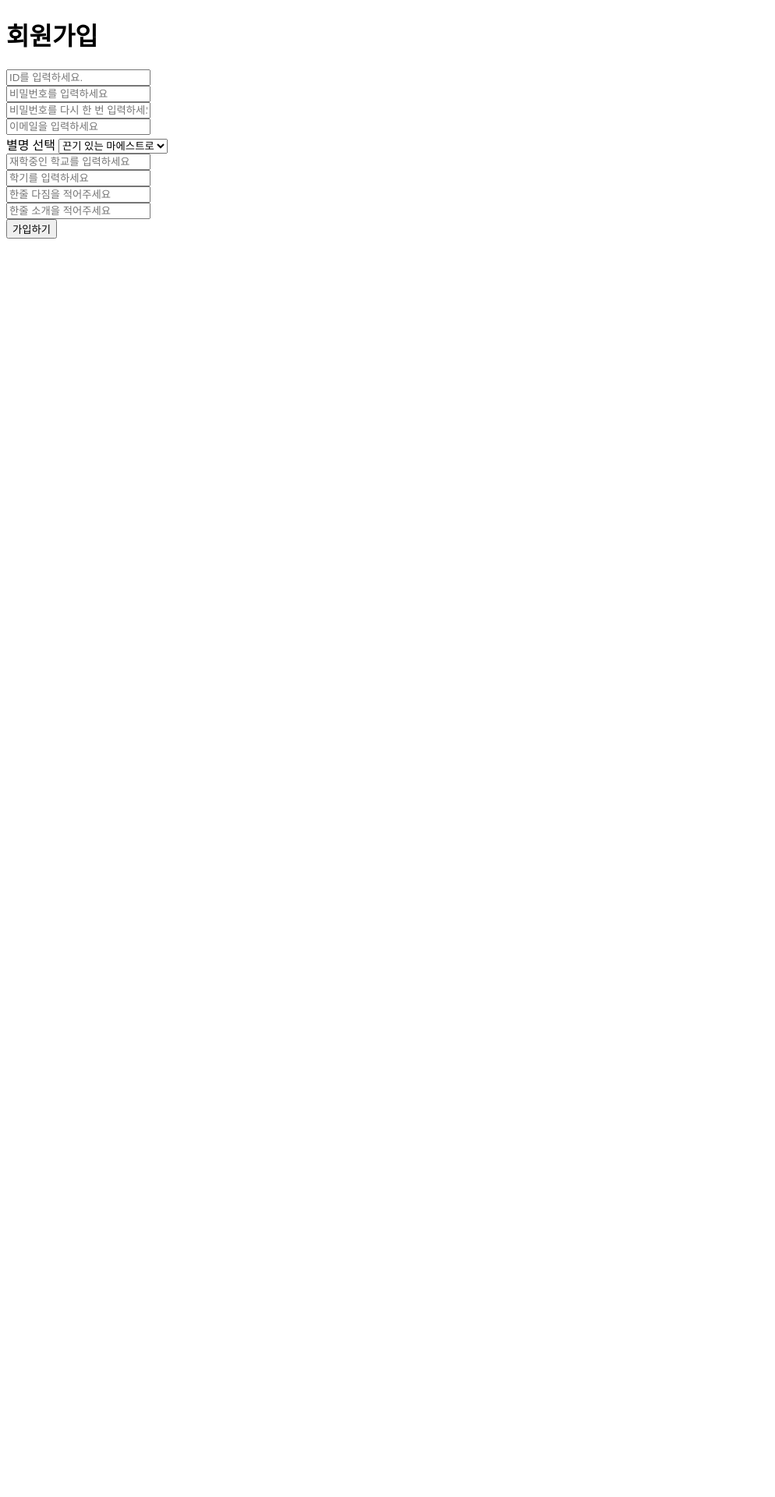
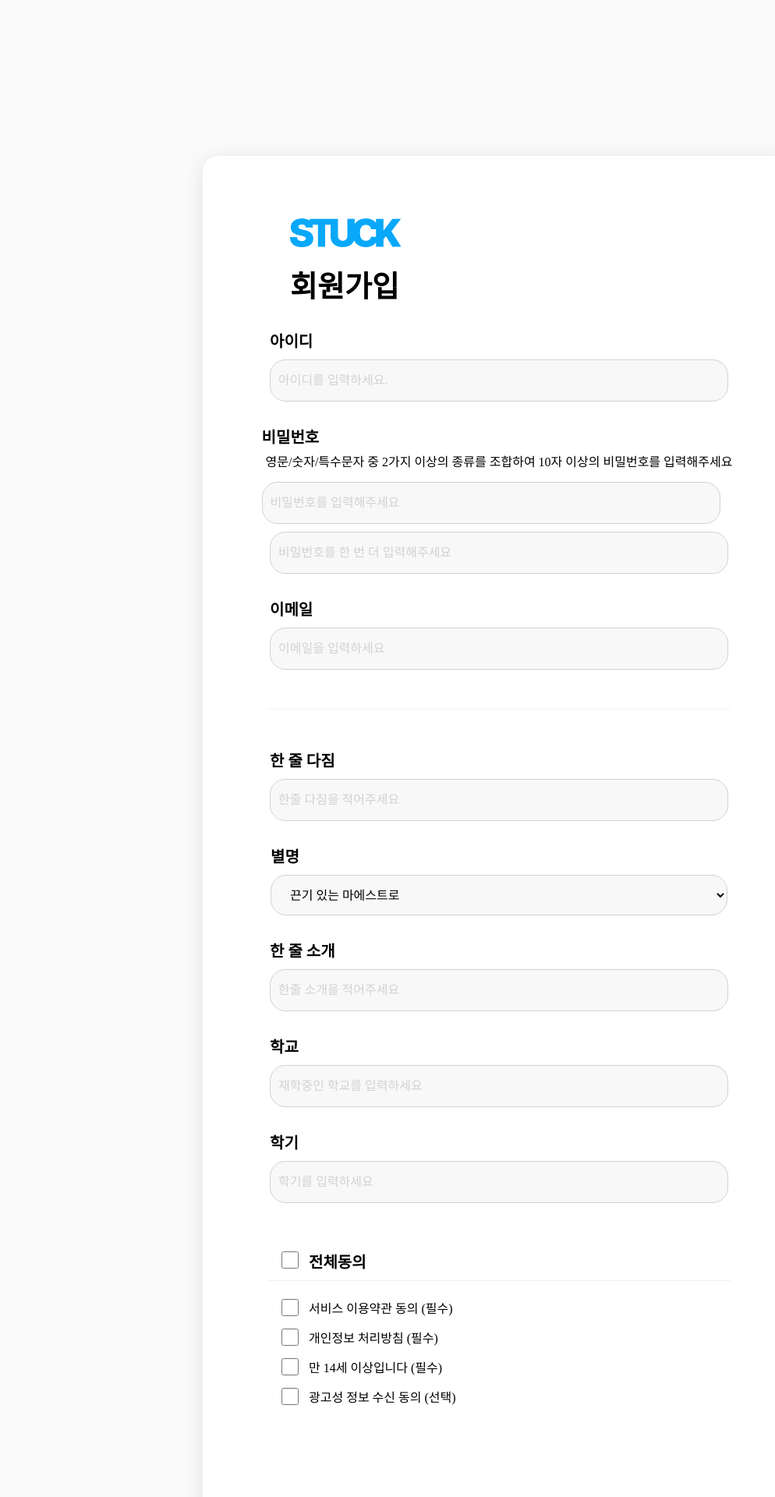
Before and after one commit to 2024-HERETHON/2024-Herethon-2, a Django app: page /accounts/signup/ in a window 1280 px wide. Shown: the top 1920 px of the page at 78% size, without its empty margins (0-994 px from the left). Before the commit the page ends 306 px from the top, so only its background shows below. Run offline with Django 5.2, Linux system fonts and the light colour scheme; some web fonts are replaced.

```diff
--- a/StuckProject/accounts/templates/accounts/signup.html
+++ b/StuckProject/accounts/templates/accounts/signup.html
@@ -1,53 +1,154 @@
-<!-- {% load static %} -->
+{% extends "base.html" %}
+
+{% load static %}
+{% block content %}
 <!DOCTYPE html>
 <html lang="en">
+
 <head>
     <meta charset="UTF-8">
     <meta name="viewport" content="width=device-width, initial-scale=1.0">
     <title>회원가입 페이지</title>
+    <link rel="stylesheet" href="{% static 'css/signup.css' %}">
 </head>
+
 <body>
-    <h1>회원가입</h1>
+    <div class="empty"></div>
+    <div class="empty"></div>
+    <main class="signup-main">
+
+        <div class="wrap">
+
+            <div class="logo">
+                <img src="{% static 'img/LOGO.png' %}" alt="logo">
+                <h4>회원가입</h4>
+            </div>
+            {% if error_message %}
+            <p style="color: red;">{{ error_message }}</p>
+            {% endif %}
+
             <form class="user" method="POST">
                 {% csrf_token %}
-        <div>
-            <input type="text" name="username" placeholder="ID를 입력하세요.">
+                <div class="input-form id">
+                    <h6>아이디</h6>
+                    <input type="text" name="username" placeholder="아이디를 입력하세요.">
                 </div>
-        <div>
-            <input type="password" name="password" placeholder="비밀번호를 입력하세요">
+                <div class="input-form pwd">
+                    <h6>비밀번호</h6>
+                    <p class="check-pwd">영문/숫자/특수문자 중 2가지 이상의 종류를 조합하여 10자 이상의 비밀번호를 입력해주세요</p>
+                    <input type="password" name="password" placeholder="비밀번호를 입력해주세요">
                 </div>
-        <div>
-            <input type="password" name="password2" placeholder="비밀번호를 다시 한 번 입력하세요">
+                <div class="input-form pwd">
+                    <input type="password" name="password2" placeholder="비밀번호를 한 번 더 입력해주세요">
                     {% if error_message %}
                     <p style="color: red;">{{ error_message }}</p>
                     {% endif %}
                 </div>
-        <div>
+
+                <div class="input-form email">
+                    <h6>이메일</h6>
                     <input type="email" name="email" placeholder="이메일을 입력하세요" required>
                 </div>
-        별명 선택
-        <select name="nickname">
-            <option value="끈기 있는 마에스트로" {% if request.user.customuser.resolution == "끈기 있는 마에스트로" %}selected{% endif %}>끈기 있는 마에스트로</option>
-            <option value="열정의 천재" {% if request.user.customuser.resolution == "열정의 지니어스" %}selected{% endif %}>열정의 천재</option>
-            <option value="성실한 지니어스" {% if request.user.customuser.resolution == "성실한 천재" %} selected {% endif %}>성실한 지니어스</option>
-            <option value="노력의 귀재" {% if request.user.customuser.resolution == "노력의 귀재" %}selected{% endif %}>노력의 귀재</option>
-            <option value="묵묵한 달인" {% if request.user.customuser.resolution == "묵묵한 달인" %}selected{% endif %}>묵묵한 달인</option>
+                <div class="line"></div>
+                <div class="input-form resolution">
+                    <h6>한 줄 다짐</h6>
+                    <input type="text" name="resolution" placeholder="한줄 다짐을 적어주세요" required>
+                </div>
+
+                <div class="input-form ">
+                    <h6>별명</h6>
+                    <select  name="nickname" class="nickname" >
+
+                            <option value="끈기 있는 마에스트로" selected {% if request.user.customuser.nickname == "끈기 있는 마에스트로" %}selected{% endif %}>끈기
+                                있는 마에스트로</option>
+                            <option value="열정의 천재" {% if request.user.customuser.nickname == "열정의 지니어스" %}selected{% endif %}>열정의 천재
+                            </option>
+                            <option value="성실한 지니어스" {% if request.user.customuser.nickname == "성실한 천재" %} selected {% endif %}>성실한 지니어스
+                            </option>
+                            <option value="노력의 귀재" {% if request.user.customuser.nickname == "노력의 귀재" %}selected{% endif %}>노력의 귀재
+                            </option>
+                            <option value="묵묵한 달인" {% if request.user.customuser.nickname == "묵묵한 달인" %}selected{% endif %}>묵묵한 달인
+                            </option>
                     </select>
-        <div>
+                </div>
+                <div class="input-form introduce">
+                    <h6>한 줄 소개</h6>
+                    <input type="text" name="introduce" placeholder="한줄 소개을 적어주세요" required>
+                </div>
+                <div class="input-form univ">
+                    <h6>학교</h6>
                     <input type="text" name="univ" placeholder="재학중인 학교를 입력하세요">
                 </div>
-        <div>
+                <div class="input-form semester">
+                    <h6>학기</h6>
                     <input type="number" name="semester" placeholder="학기를 입력하세요">
                 </div>
-        <div>
-            <input type="text" name="resolution" placeholder="한줄 다짐을 적어주세요" required>
+
+                <div class="terms-check">
+                    <input type="checkbox" name="terms" class="terms1">
+                    <h6>전체동의</h6>
                 </div>
-        <div>
-            <input type="text" name="introduce" placeholder="한줄 소개을 적어주세요" required>
+                <div class="small-line"></div>
+                <div class="terms-check">
+                    <input type="checkbox" name="terms" class="terms2">
+                    <p>서비스 이용약관 동의 (필수)</p>
+                </div>
+                <div class="terms-check">
+                    <input type="checkbox" name="terms" class="terms3">
+                    <p>개인정보 처리방침 (필수)</p>
                 </div>
 
-        <input type="submit" value="가입하기">
+                <div class="terms-check">
+                    <input type="checkbox" name="terms" class="terms4">
+                    <p>만 14세 이상입니다 (필수)</p>
+                </div>
+                <div class="terms-check">
+                    <input type="checkbox" name="terms" class="terms5">
+                    <p>광고성 정보 수신 동의 (선택)</p>
+
+                </div>
+                <div class="empty"></div>
+                <input type="submit" value="가입하기" class="accountbtn">
+
+
+
             </form>
 
+
+        </div>
+
+
+    </main>
+
+    <div class="empty"></div>
+    <div class="empty"></div>
+
 </body>
+<script>
+    document.addEventListener('DOMContentLoaded', function() {
+    const allTermsCheckbox = document.querySelector('.terms1');
+    const individualCheckboxes = document.querySelectorAll('input[name="terms"]:not(.terms1)');
+
+
+    const updateAllTermsCheckbox = () => {
+        const allChecked = Array.from(individualCheckboxes).every(checkbox => checkbox.checked);
+        allTermsCheckbox.checked = allChecked;
+    };
+
+    allTermsCheckbox.addEventListener('change', function() {
+        individualCheckboxes.forEach(checkbox => {
+            checkbox.checked = allTermsCheckbox.checked;
+        });
+    });
+
+    individualCheckboxes.forEach(checkbox => {
+        checkbox.addEventListener('change', updateAllTermsCheckbox);
+    });
+
+    updateAllTermsCheckbox();
+});
+
+</script>
+{% endblock %}
+
 </html>
--- /dev/null
+++ b/StuckProject/static/css/signup.css
@@ -0,0 +1,166 @@
+header *{
+    display: none;
+}
+.main-header{
+    display: none;
+}
+body{
+    background-color: #fafafa;
+    width: 100%;
+    height: 100%;
+
+}
+.empty{
+    width: 100%;
+    height: 100px;
+}
+
+.signup-main{
+    display: flex;
+   justify-content: center;
+}
+.check-pwd{
+    font-size: 16px;
+    margin: 0;
+    padding: 5px;
+}
+.wrap{
+    width: 660px;
+    height: 1880px;
+    border-radius: 20px;
+    background-color: #fff;
+    padding: 50px;
+
+    flex-direction: column;
+    box-shadow: 0px 4px 25px rgba(0, 0, 0, 0.1);
+
+}
+.logo{
+    display: flex;
+    flex-direction:column ;
+    margin-top: 30px;
+}
+.logo h4{
+    margin: 0;
+    margin-top: 20px;
+    padding: 0;
+    margin-left: -60%;
+}
+.logo img{
+    width: 143px;
+    margin-left: -60%;
+}
+h6{
+    margin: 0;
+    margin-top: 30px;
+    padding: 0;
+}
+input[type="text"], input[type="number"],input[type="email"]
+,input[type="password"]{
+    width: 566px;
+    height: 52px;
+    border-radius: 20px;
+}
+.user{
+    display: flex;
+    flex-direction: column;
+    align-items: center;
+}
+.input-form input{
+    font-size: 16px;
+    margin-top: 10px;
+    padding: 0 10px;
+    border: 1px solid #D2D2D2;
+    background-color: #F8F8F8;
+}
+input::placeholder {
+    color: #D2D2D2;
+  }
+
+  .accountbtn{
+    margin-top: 50px;
+    width: 586px;
+    height: 60px;
+    border: none;
+    border-radius: 20px;
+    display: flex;
+    justify-content: center;
+    align-items: center;
+    font-size: 16px;
+    color: #fff;
+    background-color: #09A8FA;
+  }
+
+  .line{
+    display: flex;
+    margin: 50px 0;
+    align-items: center;
+    width: 90%;
+    height: 1px;
+    background-color: #F1F1F1;
+  }
+  .resolution h6{
+    margin-top: 0;
+  }
+  .nickname {
+    position: relative;
+}
+select {
+    width: 586px;
+    height: 52px;
+    border-radius: 20px;
+    font-size: 16px;
+    margin-top: 10px;
+    padding: 0 20px;
+    border: 1px solid #D2D2D2;
+    background-color: #F8F8F8;
+
+
+}
+
+select:hover {
+    cursor: pointer;
+}
+select:disabled:hover{
+    cursor: default;
+}
+select option {
+    font-size: 16px;
+}
+select:focus{
+    outline: none;
+}
+.terms-check{
+    display: flex;
+    align-items: center;
+    width: 566px;
+    margin: 0;
+    margin-top: 10px;
+    padding: 0;
+}
+p{
+    margin: 0;
+    margin-left: 10px;
+}
+.terms-check h6{
+    margin: 0;
+    margin-top: 50px;
+    margin-left: 10px;
+}
+.terms1{
+    width: 22px;
+    margin-top: 50px;
+    height: 22px;
+}
+.terms2, .terms3,.terms4, .terms5{
+    width: 22px;
+    height: 22px;
+}
+.small-line{
+    display: flex;
+    margin: 10px 0;
+    align-items: center;
+    width: 90%;
+    height: 1px;
+    background-color: #F1F1F1;
+  }
--- a/StuckProject/static/js/mypage.js
+++ b/StuckProject/static/js/mypage.js
@@ -1,6 +1,4 @@
-
 document.addEventListener("DOMContentLoaded", function () {
-
 
     //프로필 수정
     const setbtn = document.querySelector(".set");
```
Lines whose indentation alone changed are shown as unchanged.
